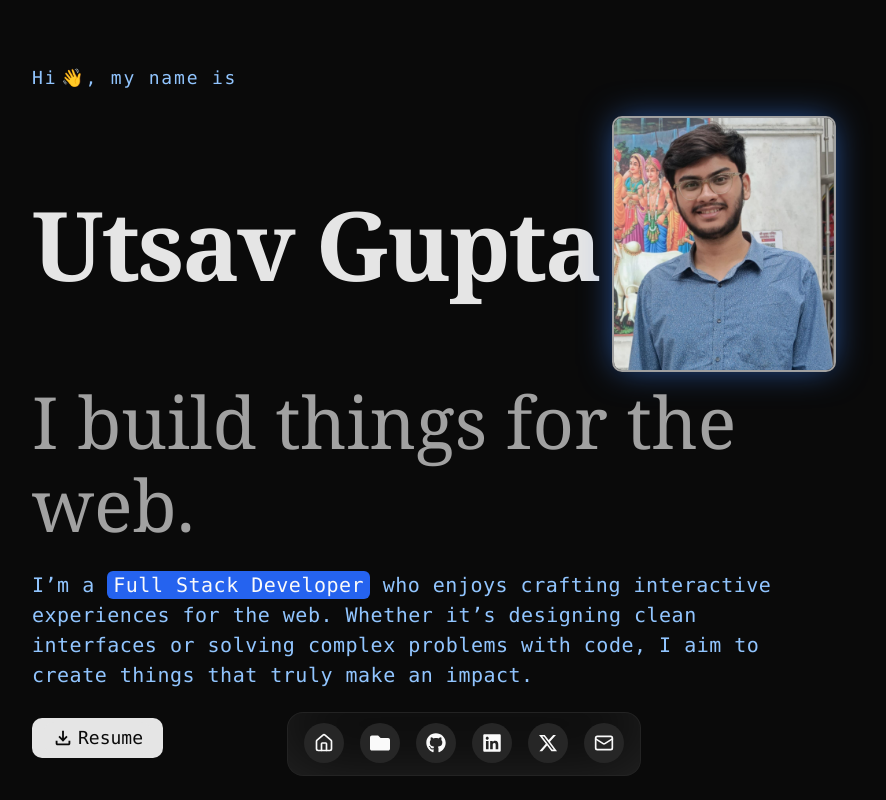
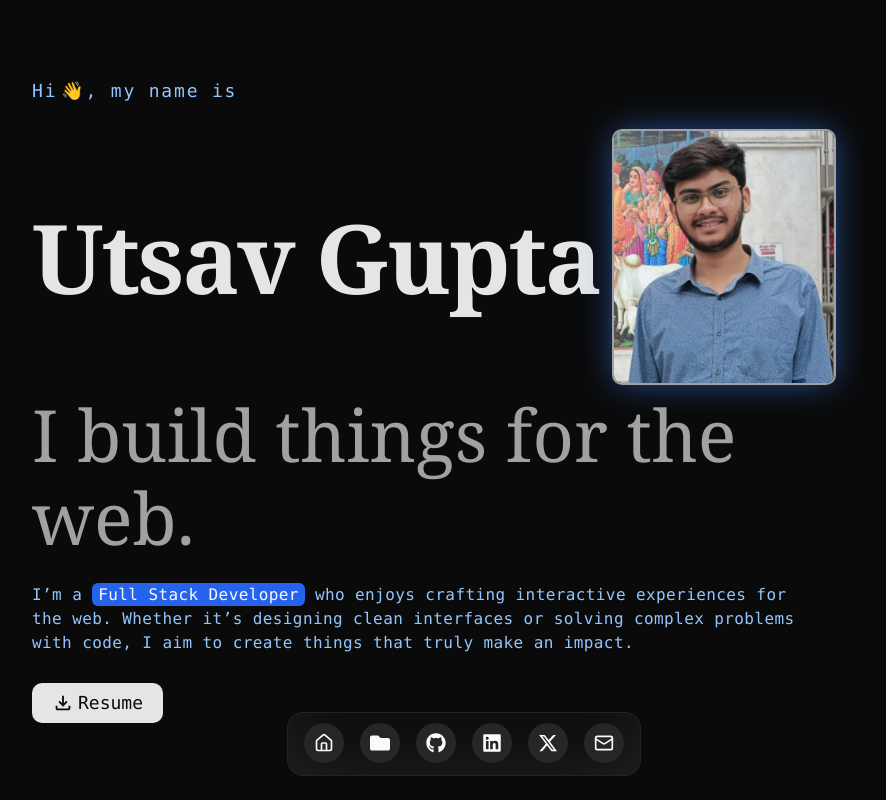
Before and after one commit to utsavg05/next-portfolio, a Next.js app: page / in a window 1280 px wide. Shown: the top 800 px of the page, without its empty margins (176-1062 px from the left). Built offline with nearby package versions, Linux system fonts and the light colour scheme.

Commit message:
theme toggle added

```diff
--- a/src/app/layout.tsx
+++ b/src/app/layout.tsx
@@ -4,6 +4,7 @@ import "./globals.css";
 import { DockDemo } from "@/components/DockDemo";
 import { FloatingDockDemo } from "@/components/FloatingDockDemo";
 import { Analytics } from '@vercel/analytics/next';
+import { ThemeProvider } from "next-themes";
 
 const geistSans = Geist({
   variable: "--font-geist-sans",
@@ -30,10 +31,12 @@ export default function RootLayout({
       <body
         className={`${geistSans.variable} ${geistMono.variable} antialiased`}
       >
-        <FloatingDockDemo />
-        <DockDemo />
-        {children}
-        <Analytics />
+        <ThemeProvider attribute="class" defaultTheme="dark" enableSystem>
+          <FloatingDockDemo />
+          <DockDemo />
+          {children}
+          <Analytics />
+        </ThemeProvider>
       </body>
     </html>
   );
--- a/src/components/DockDemo.tsx
+++ b/src/components/DockDemo.tsx
@@ -449,7 +449,17 @@ export function DockDemo() {
         </DockIcon>
       ))}
 
-      {/* <Separator orientation="vertical" className="h-full" /> */}
+      <Separator orientation="vertical" className="h-full" />
+      <DockIcon>
+            <Tooltip>
+              <TooltipTrigger asChild>
+                <ModeToggle />
+               </TooltipTrigger>
+               <TooltipContent side="top">
+                 <p>Theme</p>
+               </TooltipContent>
+             </Tooltip>
+           </DockIcon>
 
 
     </Dock>
--- a/src/components/hero.tsx
+++ b/src/components/hero.tsx
@@ -113,7 +113,7 @@ const HeroSection = () => {
   return (
     <section className="w-full min-h-screen md:max-w-5xl mx-auto flex flex-col justify-center px-6 md:px-15 lg:px-20 py-4 md:py-16">
       {/* Intro */}
-      <p className="font-mono text-md md:text-lg text-chart-1 tracking-widest mb-6">
+      <p className="font-mono text-sky-900 text-md md:text-lg dark:text-chart-1 tracking-widest mb-6">
         Hi<span className="ml-1">👋</span>, my name is
       </p>
 
@@ -139,9 +139,9 @@ const HeroSection = () => {
         <h2 className="text-muted-foreground text-3xl sm:text-4xl md:text-7xl lg:text-7xl font-serif leading-snug md:leading-[1.15] text-center md:text-left">
           I build things for the web.
         </h2>
-        <p className="text-chart-1 text-base sm:text-lg md:text-xl leading-relaxed md:leading-normal tracking-normal md:tracking-wide font-mono text-center md:text-left">
+        <p className="dark:text-chart-1 text-sky-900 dark:text-base sm:text-lg md:text-xl leading-relaxed md:leading-normal tracking-normal md:tracking-wide font-mono text-center md:text-left">
           I’m a{" "}
-          <span className="text-foreground bg-chart-3 rounded-sm px-1.5 py-0.5">
+          <span className="bg-sky-100 text-sky-800 dark:text-foreground dark:bg-chart-3 rounded-sm px-1.5 py-0.5">
             Full Stack Developer
           </span>{" "}
           who enjoys crafting interactive experiences for the web. Whether it’s
```
